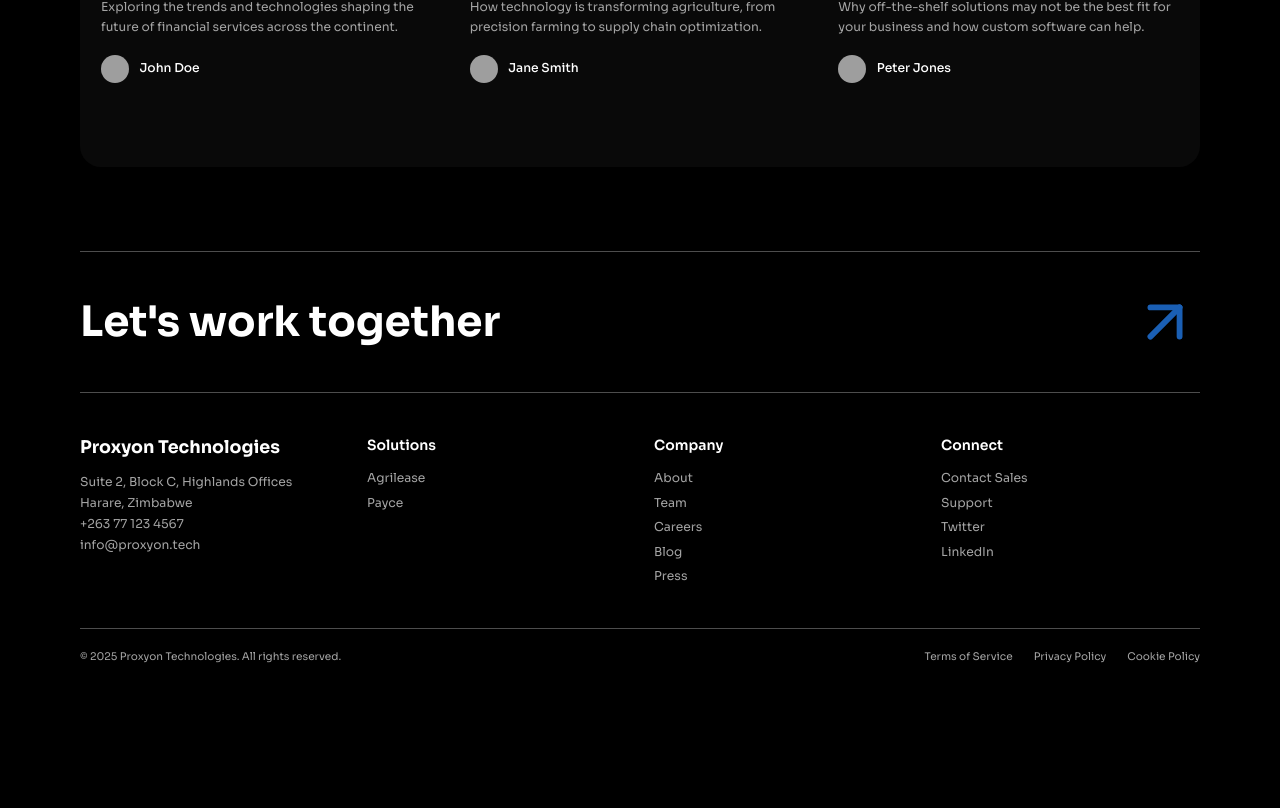
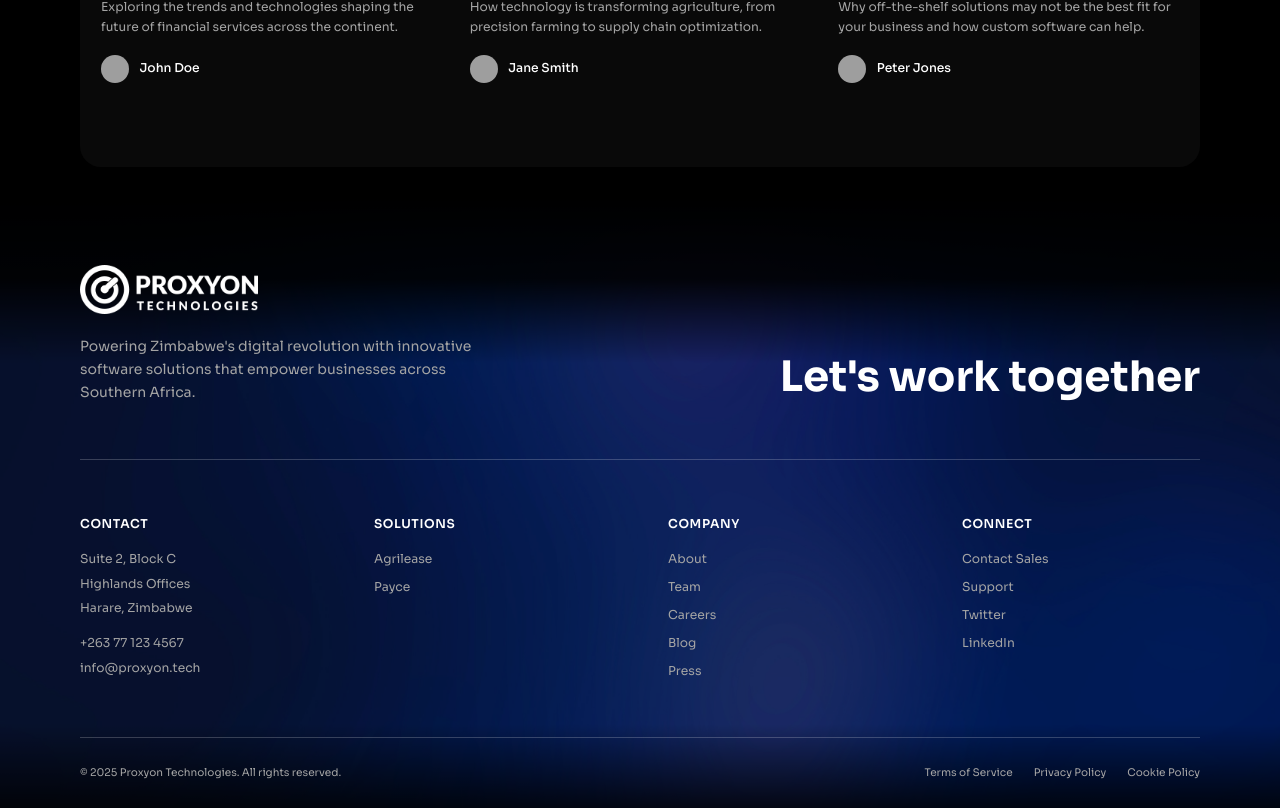
Before and after one commit to icep0ps/proxyontechnologies.com, a Next.js app: page / in a window 1280 px wide. Shown: the part 3703-4511 px from the top of the page. Before the commit the page ends 4388 px from the top, so only its background shows below. Built offline with nearby package versions, Linux system fonts and the light colour scheme; grey boxes are pictures that could not be loaded.

Commit message:
feat(ui): redesign footer with background image and updated layout

```diff
--- a/components/ui/footer.tsx
+++ b/components/ui/footer.tsx
@@ -1,133 +1,135 @@
 import Link from "next/link";
-import { ArrowUpRight } from "lucide-react";
+import Image from "next/image";
 
 export function Footer() {
   return (
-    <footer className="bg-background text-muted-foreground pt-16 pb-6 px-8 md:px-6">
-      <div className="container mx-auto space-y-12">
-        {/* Top section: CTA */}
-        <div className="flex justify-between items-center border-y border-white/30 py-10">
-          <h2 className="text-4xl md:text-5xl font-bold leading-tight text-foreground text-balance">
-            Let&apos;s work together
-          </h2>
+    <footer className="relative text-foreground pt-20 pb-8 px-6 overflow-hidden">
+      {/* Background Image */}
+      <div className="absolute inset-0">
+        <Image
+          src="/iklas-999vftR3p4I-unsplash.jpg"
+          alt="Footer background"
+          fill
+          className="object-cover object-center scale-110"
+        />
+        {/* Radial gradient overlay for vignette effect */}
+        <div className="absolute inset-0 bg-[radial-gradient(ellipse_at_center,transparent_0%,hsl(var(--background))_70%)]" />
+        {/* Top gradient for smooth transition */}
+        <div className="absolute inset-x-0 top-0 h-48 bg-gradient-to-b from-background via-background/90 to-transparent" />
+        {/* Bottom subtle gradient */}
+        <div className="absolute inset-x-0 bottom-0 h-24 bg-gradient-to-t from-background/80 to-transparent" />
+        {/* Overlay for text readability */}
+        <div className="absolute inset-0 bg-background/60" />
+      </div>
 
-          <ArrowUpRight className="h-20 w-20 text-primary" />
+      <div className="container mx-auto relative z-10">
+        {/* Top section: Logo and CTA */}
+        <div className="flex flex-col lg:flex-row lg:items-end lg:justify-between gap-8 pb-16 border-b border-foreground/20">
+          <div className="space-y-6">
+            <Link href="/" className="block">
+              <Image
+                src="/logo.png"
+                alt="Proxyon Technologies"
+                width={220}
+                height={60}
+                className="h-14 w-auto invert-100"
+              />
+            </Link>
+            <p className="text-muted-foreground text-base leading-relaxed max-w-md">
+              Powering Zimbabwe&apos;s digital revolution with innovative software solutions that empower businesses across Southern Africa.
+            </p>
+          </div>
+          <div className="lg:text-right">
+            <h2 className="text-3xl md:text-4xl lg:text-5xl font-bold leading-tight text-foreground text-balance">
+              Let&apos;s work together
+            </h2>
+          </div>
         </div>
 
         {/* Main footer content */}
-        <div className="grid grid-cols-1 md:grid-cols-2 lg:grid-cols-4 gap-8">
-          <div className="flex flex-col items-start space-y-4">
-            <div className="text-foreground text-xl font-bold">
-              Proxyon Technologies
-            </div>
-            <div className="text-sm space-y-1">
-              <p>Suite 2, Block C, Highlands Offices</p>
+        <div className="grid grid-cols-2 md:grid-cols-4 gap-8 lg:gap-16 py-16 text-muted-foreground">
+          {/* Contact Info */}
+          <div className="col-span-2 md:col-span-1">
+            <h4 className="text-foreground font-semibold mb-5 text-sm uppercase tracking-wider">Contact</h4>
+            <div className="text-sm space-y-2">
+              <p>Suite 2, Block C</p>
+              <p>Highlands Offices</p>
               <p>Harare, Zimbabwe</p>
-              <p>+263 77 123 4567</p>
+              <p className="pt-3">+263 77 123 4567</p>
               <p>info@proxyon.tech</p>
             </div>
           </div>
 
+          {/* Solutions */}
           <div>
-            <h4 className="text-foreground font-semibold mb-4">Solutions</h4>
-            <ul className="text-sm space-y-2">
+            <h4 className="text-foreground font-semibold mb-5 text-sm uppercase tracking-wider">Solutions</h4>
+            <ul className="text-sm space-y-3">
               <li>
-                <Link
-                  href="#"
-                  className="hover:text-primary transition-colors"
-                >
+                <Link href="#" className="hover:text-primary transition-colors">
                   Agrilease
                 </Link>
               </li>
               <li>
-                <Link
-                  href="#"
-                  className="hover:text-primary transition-colors"
-                >
+                <Link href="#" className="hover:text-primary transition-colors">
                   Payce
                 </Link>
               </li>
             </ul>
           </div>
 
+          {/* Company */}
           <div>
-            <h4 className="text-foreground font-semibold mb-4">Company</h4>
-            <ul className="text-sm space-y-2">
+            <h4 className="text-foreground font-semibold mb-5 text-sm uppercase tracking-wider">Company</h4>
+            <ul className="text-sm space-y-3">
               <li>
-                <Link
-                  href="/about"
-                  className="hover:text-primary transition-colors"
-                >
+                <Link href="/about" className="hover:text-primary transition-colors">
                   About
                 </Link>
               </li>
               <li>
-                <Link
-                  href="/about"
-                  className="hover:text-primary transition-colors"
-                >
+                <Link href="/about" className="hover:text-primary transition-colors">
                   Team
                 </Link>
               </li>
               <li>
-                <Link
-                  href="#"
-                  className="hover:text-primary transition-colors"
-                >
+                <Link href="#" className="hover:text-primary transition-colors">
                   Careers
                 </Link>
               </li>
               <li>
-                <Link
-                  href="#"
-                  className="hover:text-primary transition-colors"
-                >
+                <Link href="#" className="hover:text-primary transition-colors">
                   Blog
                 </Link>
               </li>
               <li>
-                <Link
-                  href="#"
-                  className="hover:text-primary transition-colors"
-                >
+                <Link href="#" className="hover:text-primary transition-colors">
                   Press
                 </Link>
               </li>
             </ul>
           </div>
 
+          {/* Connect */}
           <div>
-            <h4 className="text-foreground font-semibold mb-4">Connect</h4>
-            <ul className="text-sm space-y-2">
+            <h4 className="text-foreground font-semibold mb-5 text-sm uppercase tracking-wider">Connect</h4>
+            <ul className="text-sm space-y-3">
               <li>
-                <Link
-                  href="/contact"
-                  className="hover:text-primary transition-colors"
-                >
+                <Link href="/contact" className="hover:text-primary transition-colors">
                   Contact Sales
                 </Link>
               </li>
               <li>
-                <Link
-                  href="/contact"
-                  className="hover:text-primary transition-colors"
-                >
+                <Link href="/contact" className="hover:text-primary transition-colors">
                   Support
                 </Link>
               </li>
               <li>
-                <Link
-                  href="#"
-                  className="hover:text-primary transition-colors"
-                >
+                <Link href="#" className="hover:text-primary transition-colors">
                   Twitter
                 </Link>
               </li>
               <li>
-                <Link
-                  href="#"
-                  className="hover:text-primary transition-colors"
-                >
+                <Link href="#" className="hover:text-primary transition-colors">
                   LinkedIn
                 </Link>
               </li>
@@ -136,12 +138,11 @@
         </div>
 
         {/* Copyright and legal links */}
-        <div className="flex flex-col sm:flex-row justify-between items-center text-xs border-t border-white/30 pt-6">
+        <div className="flex flex-col sm:flex-row justify-between items-center text-xs border-t border-foreground/20 pt-8 text-muted-foreground gap-4">
           <p>
-            © {new Date().getFullYear()} Proxyon Technologies. All rights
-            reserved.
+            © {new Date().getFullYear()} Proxyon Technologies. All rights reserved.
           </p>
-          <div className="flex flex-wrap gap-x-6 gap-y-2 mt-4 sm:mt-0">
+          <div className="flex flex-wrap gap-x-6 gap-y-2">
             <Link href="#" className="hover:text-primary transition-colors">
               Terms of Service
             </Link>
```
